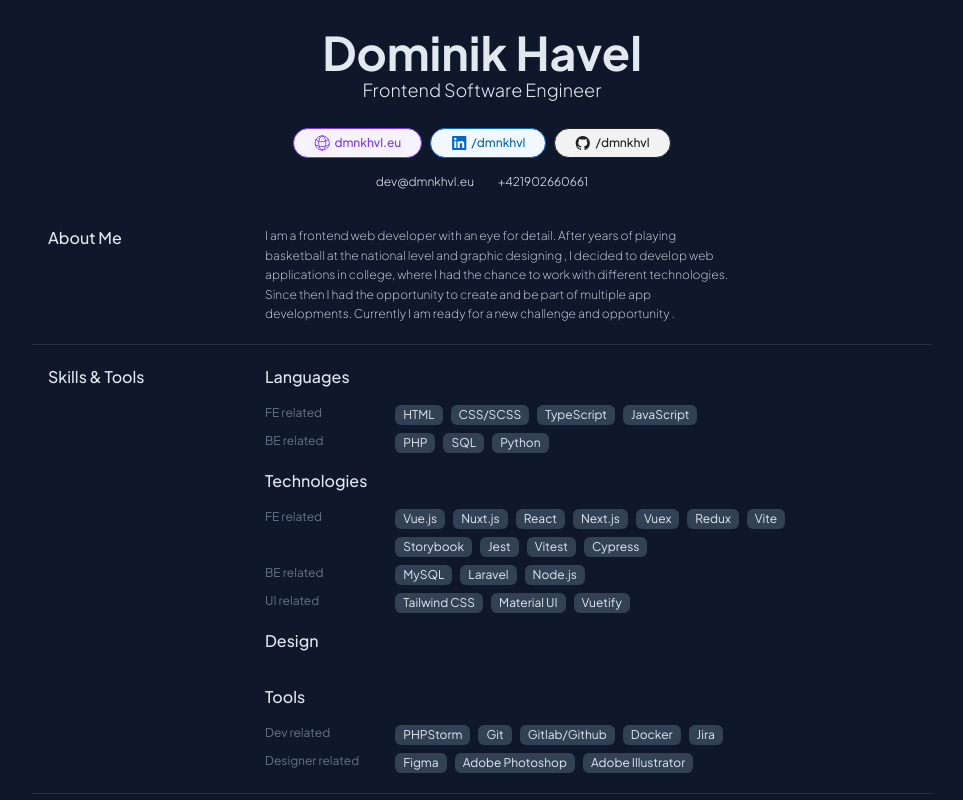
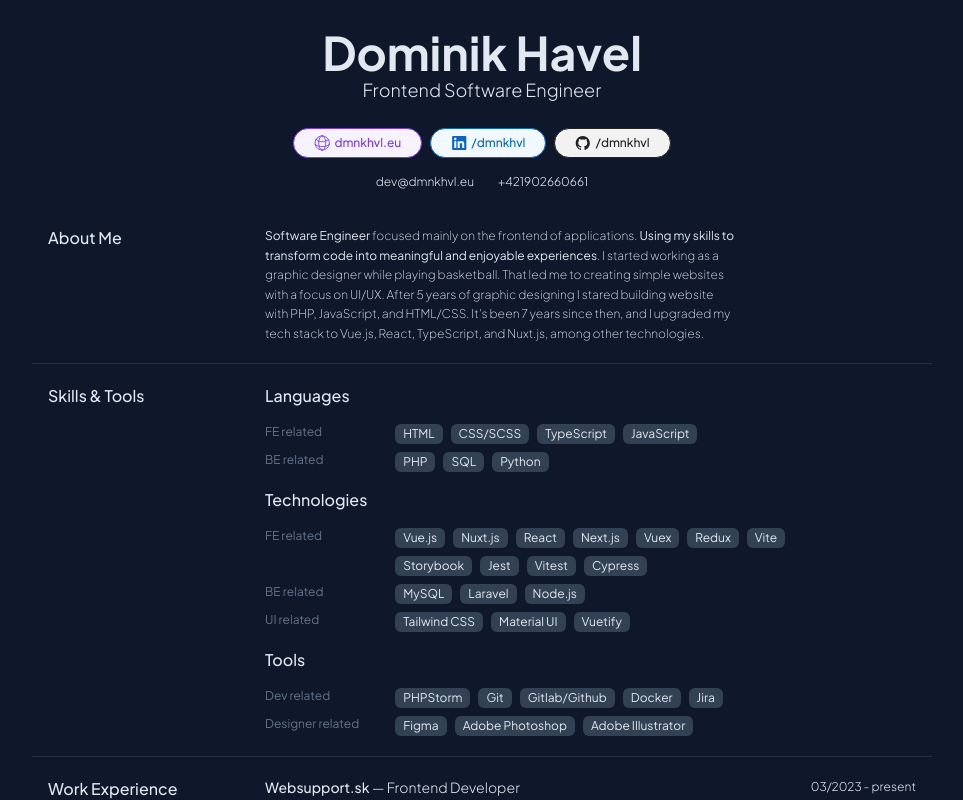
Before and after one commit to dmnkhvl/Curriculum-Vitae, a Vue app: page / in a window 1280 px wide. Shown: the top 800 px of the page, without its empty margins (158-1121 px from the left). Built offline with nearby package versions, Linux system fonts and the light colour scheme.

Commit message:
refactor: change About Me

```diff
--- a/src/App.vue
+++ b/src/App.vue
@@ -39,12 +39,17 @@
     <main>
       <page-section heading="About Me" class="mt-4">
         <p class="font-extralight text-xs max-w-[55ch] leading-relaxed">
-          I am a frontend web developer with an eye for detail. After years of
-          playing basketball at the national level and graphic designing , I
-          decided to develop web applications in college, where I had the chance
-          to work with different technologies. Since then I had the opportunity
-          to create and be part of multiple app developments. Currently I am
-          ready for a new challenge and opportunity .
+          <span class="font-normal">Software Engineer</span> focused mainly on
+          the frontend of applications.
+          <span class="font-normal"
+            >Using my skills to transform code into meaningful and enjoyable
+            experiences</span
+          >. I started working as a graphic designer while playing basketball.
+          That led me to creating simple websites with a focus on UI/UX. After 5
+          years of graphic designing I stared building website with PHP,
+          JavaScript, and HTML/CSS. It's been 7 years since then, and I upgraded
+          my tech stack to Vue.js, React, TypeScript, and Nuxt.js, among other
+          technologies.
         </p>
       </page-section>
       <page-section heading="Skills & Tools">
@@ -56,9 +61,6 @@
           <skill-section title="FE related" :skills="frontendTechnologies" />
           <skill-section title="BE related" :skills="backendTechnologies" />
           <skill-section title="UI related" :skills="UITechnologies" />
-        </page-subsection>
-        <page-subsection heading="Design">
-          <skill-section :skills="designSkills" />
         </page-subsection>
         <page-subsection heading="Tools">
           <skill-section title="Dev related" :skills="devTools" />
--- a/src/data/skills.ts
+++ b/src/data/skills.ts
@@ -1,8 +1,7 @@
-import { Experience, experiences } from "./experiences";
+import { Experience } from "./experiences";
 
 export enum Category {
   Languages = "Languages",
-  Design = "Design",
   Technologies = "Technologies",
   Tools = "Tools",
 }
@@ -11,8 +10,8 @@ export enum Related {
   Frontend = "Frontend",
   Backend = "Backend",
   UI = "UI",
+  Dev = "Dev",
   Design = "Design",
-  Dev = "Dev",
 }
 
 export interface Skill {
@@ -168,18 +167,7 @@ export const skills: Skill[] = [
     category: Category.Technologies,
     related: Related.Frontend,
   },
-  {
-    id: 22,
-    name: "UI/UX Deisgn",
-    category: Category.Design,
-    related: Related.Design,
-  },
-  {
-    id: 23,
-    name: "Graphic Design",
-    category: Category.Design,
-    related: Related.Design,
-  },
+
   {
     id: 24,
     name: "PHPStorm",
```
